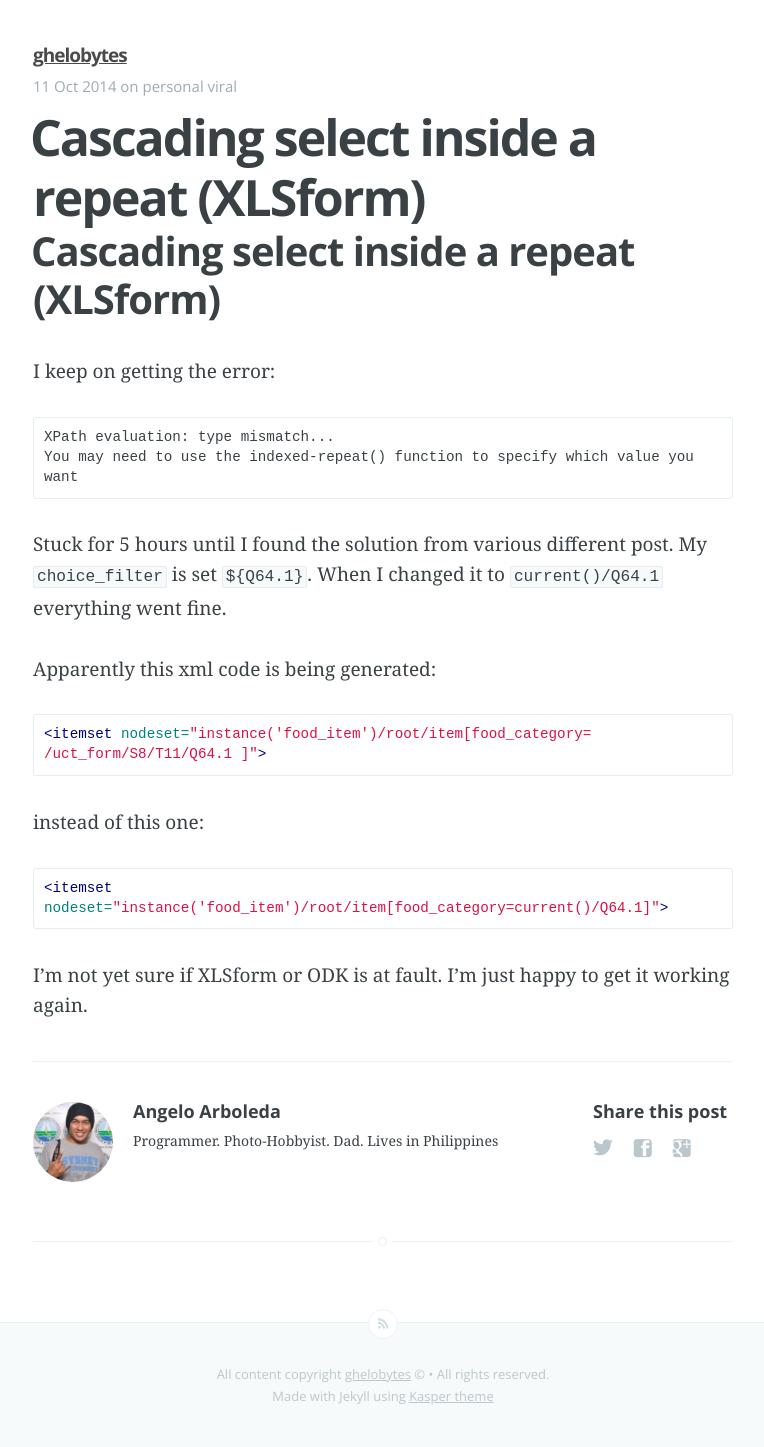
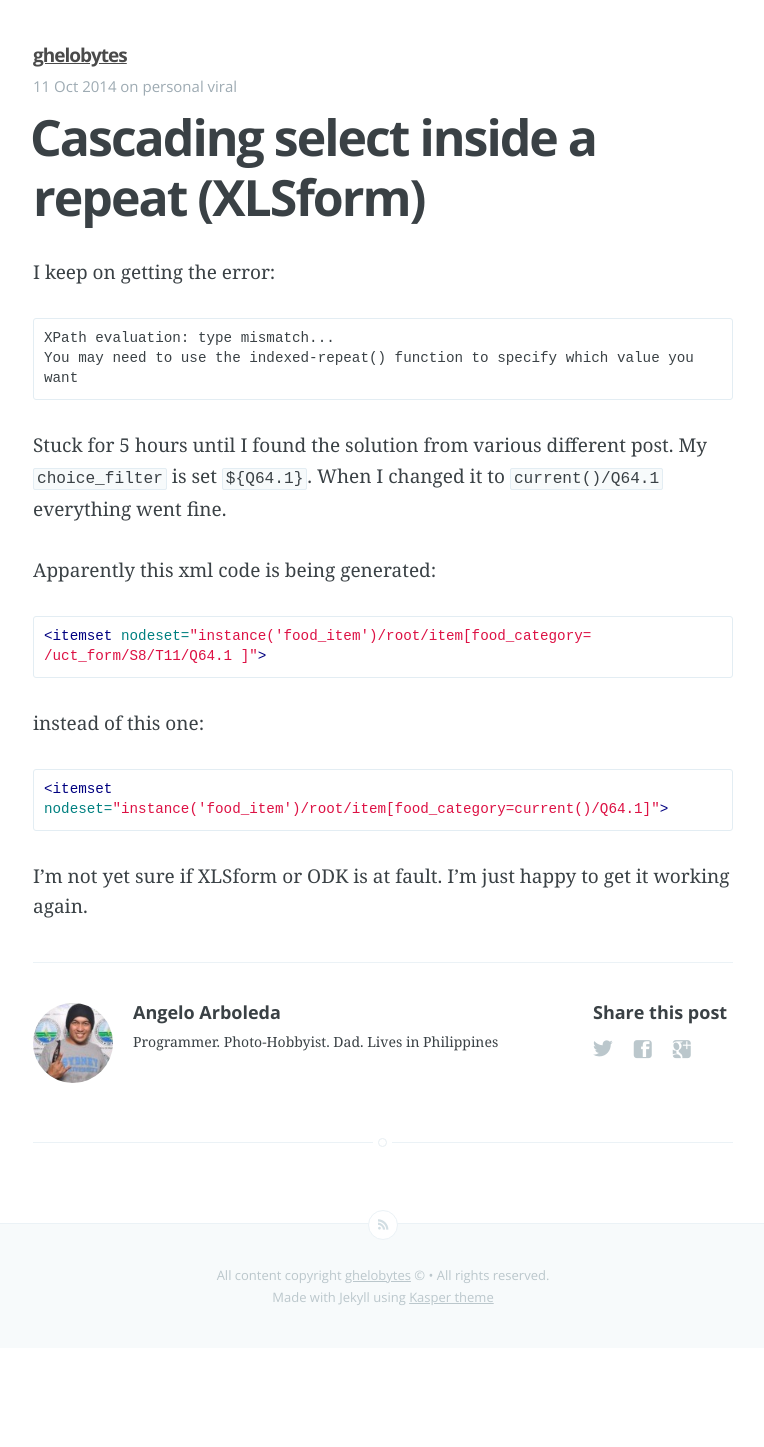
Before and after one commit to ghelobytes/ghelobytes.github.io, a Jekyll site: the page built from _posts/2014-10-11-xform-cascade-select.md, in a window 1280 px wide. Shown: the whole page, without its empty margins (257-1021 px from the left). Built offline with Jekyll 4.4.1, drawn with Linux system fonts in a browser that asks for light colours; Markdown is read by kramdown in place of the engine named in the settings; after the commit the page ends 1348 px from its top, so only the background shows below that.

Commit message:
Update 2014-10-11-xform-cascade-select.md

````diff
--- a/_posts/2014-10-11-xform-cascade-select.md
+++ b/_posts/2014-10-11-xform-cascade-select.md
@@ -4,9 +4,6 @@ title:  Cascading select inside a repeat (XLSform)
 date:   2014-10-11 17:41:00
 categories: personal viral
 ---
-
-
-## Cascading select inside a repeat (XLSform)
 
 I keep on getting the error:
 ```
````
